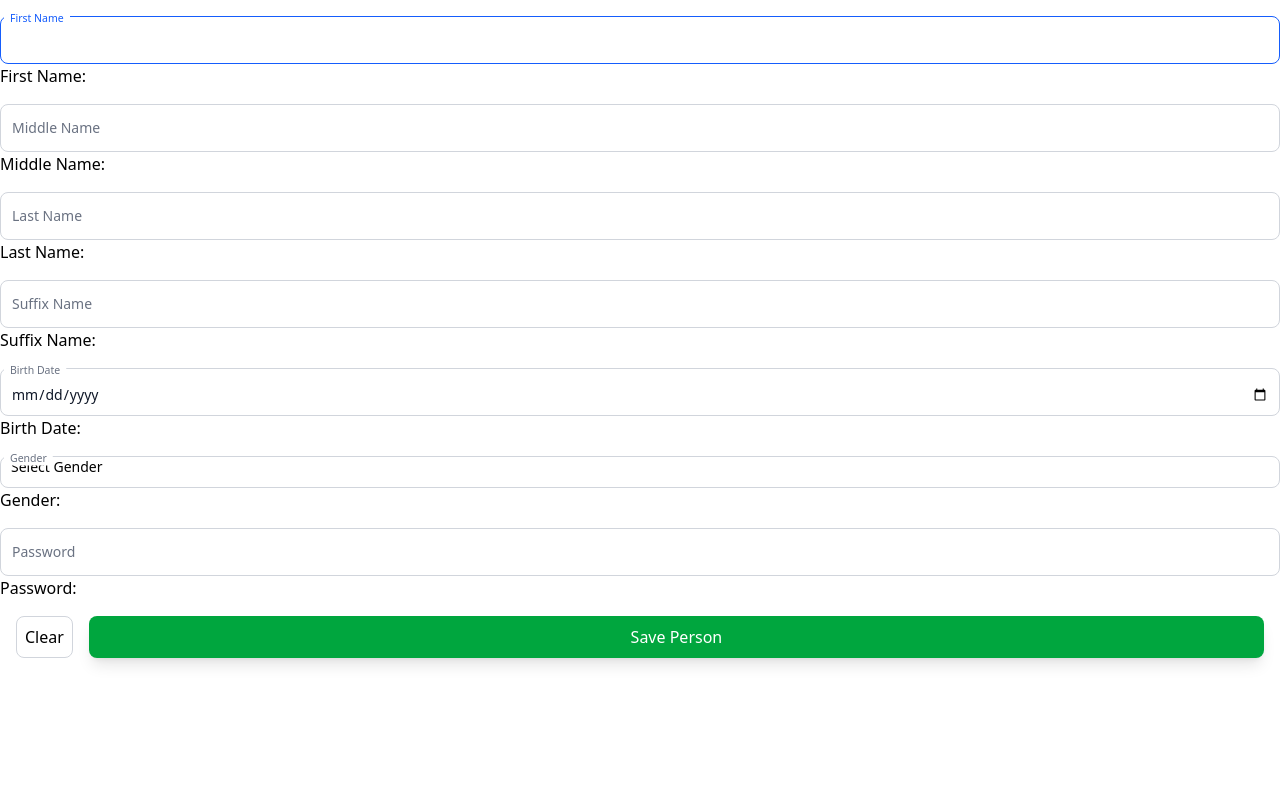
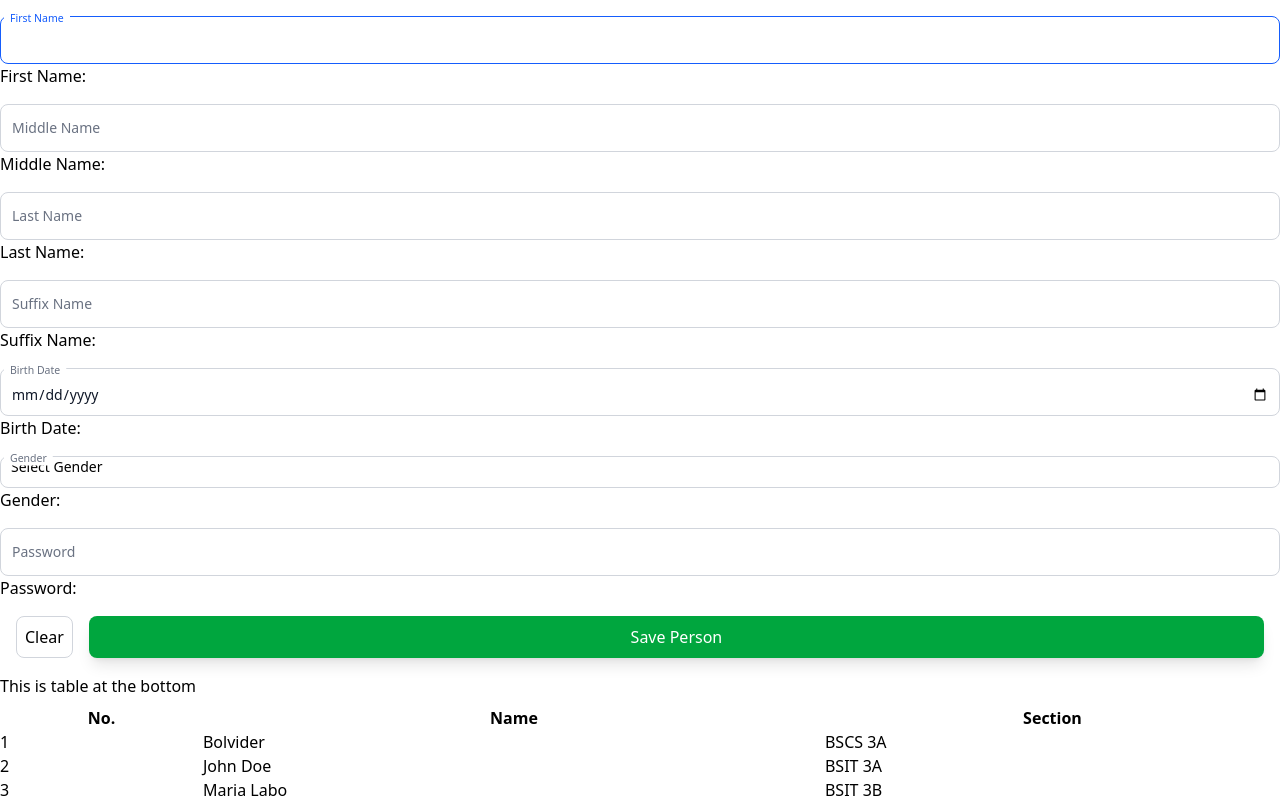
Before and after one commit to jovenalovera1999/react-demo, a React (Vite) app: page / in a window 1280 px wide. Built offline with nearby package versions, Linux system fonts and the light colour scheme.

Commit message:
July 10, 2025 Class

```diff
--- a/src/App.tsx
+++ b/src/App.tsx
@@ -2,6 +2,13 @@ import { useState } from "react";
 import FloatingLabelInput from "./components/input/FloatingLabelInput";
 import Button from "./components/button/Button";
 import FloatingLabelSelect from "./components/select/FloatingLabelSelect";
+import {
+  Table,
+  TableBody,
+  TableCell,
+  TableHeader,
+  TableRow,
+} from "./components/table";
 
 const App = () => {
   const [firstName, setFirstName] = useState("");
@@ -41,6 +48,24 @@ const App = () => {
       text: "Lesbian",
     },
     { value: "5", text: "Prefer Not to Say" },
+  ];
+
+  const tableItems = [
+    {
+      no: 1,
+      name: "Bolvider",
+      section: "BSCS 3A",
+    },
+    {
+      no: 2,
+      name: "John Doe",
+      section: "BSIT 3A",
+    },
+    {
+      no: 3,
+      name: "Maria Labo",
+      section: "BSIT 3B",
+    },
   ];
 
   return (
@@ -112,7 +137,7 @@ const App = () => {
             <option value={value}>{text}</option>
           ))}
         </FloatingLabelSelect>
-        <span className="text-black">Gender:</span>
+        <span className="text-black">Gender: {gender}</span>
       </div>
 
       <div className="mb-4">
@@ -126,7 +151,7 @@ const App = () => {
         <span className="text-black">Password: {password}</span>
       </div>
 
-      <div className="flex gap-4 m-4">
+      <div className="flex gap-4 m-4 mb-4">
         <Button
           type="button"
           label="Clear"
@@ -135,6 +160,28 @@ const App = () => {
         />
         <Button type="submit" label="Save Person" className="w-full" />
       </div>
+
+      <div>
+        <h1 className="mb-2">This is table at the bottom</h1>
+        <Table>
+          <TableHeader>
+            <TableRow>
+              <TableCell isHeader>No.</TableCell>
+              <TableCell isHeader>Name</TableCell>
+              <TableCell isHeader>Section</TableCell>
+            </TableRow>
+          </TableHeader>
+          <TableBody>
+            {tableItems.map(({ no, name, section }) => (
+              <TableRow>
+                <TableCell>{no}</TableCell>
+                <TableCell>{name}</TableCell>
+                <TableCell>{section}</TableCell>
+              </TableRow>
+            ))}
+          </TableBody>
+        </Table>
+      </div>
     </>
   );
 };
--- /dev/null
+++ b/src/components/table/index.tsx
@@ -0,0 +1,46 @@
+import type { FC, ReactNode } from "react";
+
+interface TableProps {
+  children: ReactNode;
+  className?: string;
+}
+
+interface TableHeaderProps {
+  children: ReactNode;
+  className?: string;
+}
+
+interface TableBodyProps {
+  children: ReactNode;
+  className?: string;
+}
+
+interface TableRowProps {
+  children: ReactNode;
+  className?: string;
+}
+
+interface TableCellProps {
+  children: ReactNode;
+  isHeader?: boolean;
+  className?: string;
+}
+
+const Table: FC<TableProps> = ({ children, className }) => {
+  return <table className={`min-w-full ${className}`}>{children}</table>;
+};
+const TableHeader: FC<TableHeaderProps> = ({ children, className }) => {
+  return <thead className={className}>{children}</thead>;
+};
+const TableBody: FC<TableBodyProps> = ({ children, className }) => {
+  return <tbody className={className}>{children}</tbody>;
+};
+const TableRow: FC<TableRowProps> = ({ children, className }) => {
+  return <tr className={className}>{children}</tr>;
+};
+const TableCell: FC<TableCellProps> = ({ children, isHeader, className }) => {
+  const CellTag = isHeader ? "th" : "td";
+  return <CellTag className={className}>{children}</CellTag>;
+};
+
+export { Table, TableHeader, TableBody, TableRow, TableCell };
```
